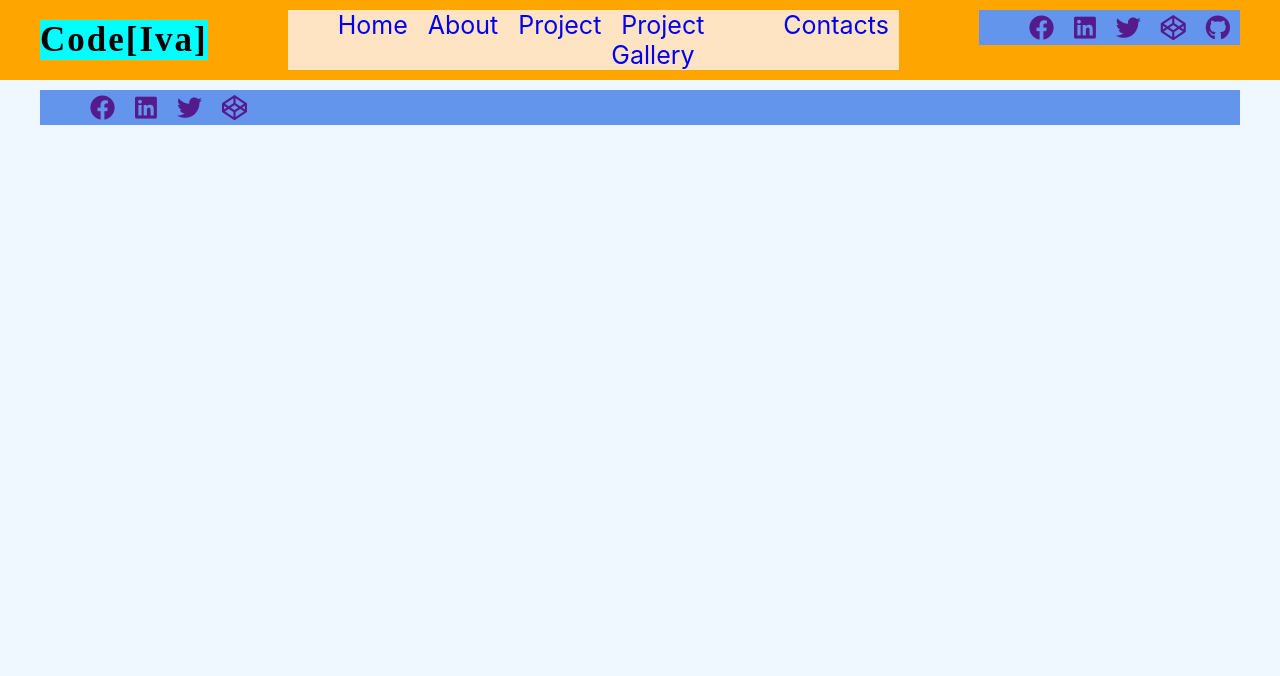
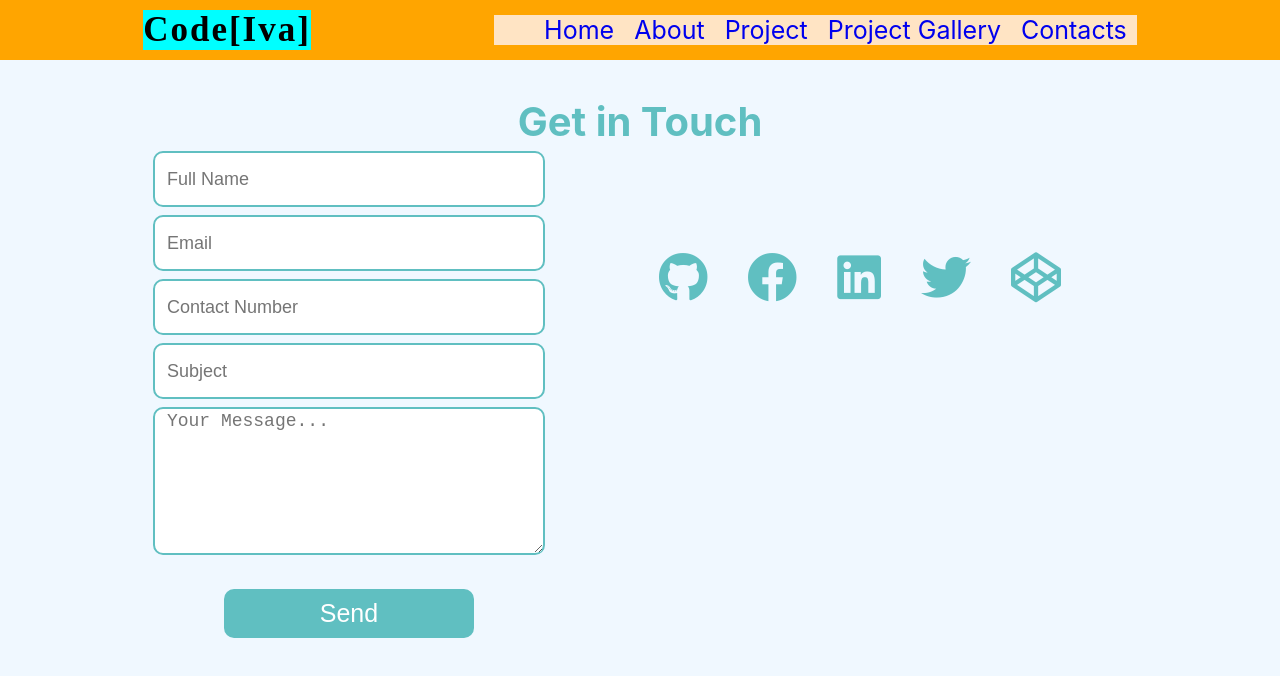
Before and after one commit to KodeIva/my-portfolio, a React (Create React App) app: page /my-portfolio/contact in a window 1280 px wide. Shown: the top 676 px of the page. Built offline with nearby package versions, Linux system fonts and the light colour scheme.

Commit message:
Add styles to Home.js, contact form and styles to Contact.js

```diff
--- a/src/App.js
+++ b/src/App.js
@@ -2,7 +2,7 @@ import React from 'react'
 import './App.css';
 import Home from  './components/Home'
 import Header from './components/Header';
-import { About } from './components/About';
+import About from './components/About';
 import Project from './components/Project';
 import ProjectGallery from './components/ProjectsGallery';
 import Contact from './components/Contact'
--- /dev/null
+++ b/src/Styles/contact.css
@@ -0,0 +1,94 @@
+.contact {
+   background-color: m;
+   height: 70vh;
+   width: 100%;
+   display: flex;
+   flex-direction: row;
+   justify-content: center;
+   align-items: center;
+}
+
+ h1 {
+   color: #60BFC1;
+   font-size: 40px;
+   text-align: center;
+   padding-top: 10px;
+}
+
+form {
+   display: flex;
+   flex-direction: column;
+   width: 400px;
+   margin-top: -120px;
+}
+
+input {
+   height: 50px;
+}
+
+input, textarea {
+   margin: 4px;
+   border: none;
+   text-indent: 10px;
+   outline: none;
+   font-size: 18px;
+   border-radius: 10px;
+   border: 2px solid #60BFC1;
+}
+
+.btn-send {
+   margin-top: 30px;
+   width: 250px;
+   border: none;
+   padding: 10px;
+   font-size: 25px;
+   align-self: center;
+   cursor: pointer;
+   background-color: #60BFC1;
+   color: white;
+   border-radius: 10px;
+}
+
+.btn-send:hover {
+  background-color: white;
+  color: #60BFC1;
+  font-weight: 600;
+  border: 2px solid #60BFC1;
+}
+
+.socialLinks {
+  margin-top: -350px;
+}
+
+.socialLinks ul {
+  display: flex;
+  margin: 10px 50px;
+  list-style-type: none;
+}
+
+.socialLinks ul a {
+  text-decoration: none;
+  color: #60BFC1;
+  padding: 45px 20px;
+  font-size: 50px;
+}
+
+.socialLinks ul li i:hover  {
+  transform: scale(1.2);
+  transition: .7s;
+}
+
+@media screen and (max-width: 900px) {
+ .contact {
+  flex-direction: column;
+ }
+form {
+  margin-top: -50px;
+}
+ .socialLinks {
+  margin-top: 50px;
+ }
+ .socialLinks ul a {
+  font-size: 30px;
+ }
+}
--- a/src/components/About.js
+++ b/src/components/About.js
@@ -1,6 +1,6 @@
 import React from 'react'
 
-export function About() {
+export default function About() {
  return (
   <div>
     <p>Lorem ipsum dolor sit amet consectetur adipisicing elit. Ullam ut ad voluptatum non iure consequuntur distinctio maxime, iste praesentium temporibus.</p>
--- a/src/components/Contact.js
+++ b/src/components/Contact.js
@@ -1,14 +1,48 @@
 import React from 'react'
+import  '../Styles/contact.css'
 
 export default function Contact() {
- return (
+ return (<>
+  <h1>Get in Touch</h1>
+   <section className="contact">
+
+    <form action="https://formspree.io/f/mvolnddd" method="POST">
+       <input type="text" name="Name" placeholder="Full Name" required/>
+       <input type="email" name="Email" placeholder="Email" required/>
+       <input type="number" name="Number" placeholder="Contact Number" required/>
+       <input type="text" name="Subject" placeholder="Subject" required/>
+       <textarea name="Message" id="" cols="30" rows="7" placeholder="Your Message..." required></textarea>
+       <button className="btn-send" type="submit">Send</button>
+    </form>
+
   <div className="socialLinks">
        <ul className="icons">
-        <li><a href="" className="fab fa-facebook"></a></li>
-        <li><a href="" className="fab fa-linkedin"></a></li>
-        <li><a href="" className="fab fa-twitter"></a></li>
-        <li><a href="" className="fab fa-codepen"></a></li>
+        <li>
+          <a href="https://github.com/KodeIva" aria-hidden="true" target="_blank" rel="noopener noreferrer">
+           <i className="fab fa-github" ></i>
+         </a>
+        </li>
+        <li>
+          <a href="https://www.facebook.com/" aria-hidden="true" target="_blank" rel="noopener noreferrer">
+            <i className="fab fa-facebook" ></i>
+          </a>
+        </li>
+        <li>
+          <a href="https://www.linkedin.com/in/iva-karadjova-4915572b/" aria-hidden="true"  target="_blank" rel="noopener noreferrer">
+            <i className="fab fa-linkedin" ></i>
+          </a>
+        </li>
+        <li>
+          <a href="https://twitter.com/KaradjovaIva" aria-hidden="true" target="_blanc" rel="noopener noreferrer">
+            <i className="fab fa-twitter" ></i>
+          </a>
+        </li>
+        <li><a href="https://codepen.io/Iva-19" aria-hidden="true" rel="noopener noreferrer"target="_blank">
+         <i  className="fab fa-codepen" ></i>
+        </a></li>
        </ul>
      </div>
+  </section>
+</>
  )
 }
--- a/src/components/Header.js
+++ b/src/components/Header.js
@@ -19,15 +19,7 @@ export default function Header() {
        <li> <Link to="/my-portfolio/contact">Contacts</Link></li>
      </ul>
      </div>
-     <div className="socialLinks">
-       <ul className="icons">
-        <li><a href="" className="fab fa-facebook"></a></li>
-        <li><a href="" className="fab fa-linkedin"></a></li>
-        <li><a href="" className="fab fa-twitter"></a></li>
-        <li><a href="" className="fab fa-codepen"></a></li>
-        <li><a href="" className="fab fa-github"></a></li>
-       </ul>
-     </div>
+
      <div className="bars">
       <button className="fas fa-bars"></button>
      </div>
--- a/src/components/Home.js
+++ b/src/components/Home.js
@@ -4,10 +4,16 @@ import React from 'react'
 export default function Home() {
   return(
    <div className='home'>
-       <h1>CodeIva</h1>
+   <div>
+      <img src="https://cdn.pixabay.com/photo/2016/05/26/14/29/woman-1417267_960_720.png" width="400" alt="" />
+   </div>
+   <div>
+     <h1>CodeIva</h1>
      <h3>Web Developer in development!</h3>
      <h3>Welcome to my Portfolio Page</h3>
    </div>
 
+   </div>
+
   )
 }
--- a/src/index.css
+++ b/src/index.css
@@ -48,7 +48,6 @@ body {
 
 .socialLinks ul {
   display: flex;
-  background-color: cornflowerblue;
   margin: 10px 40px;
   list-style-type: none;
 }
@@ -69,11 +68,9 @@ body {
   display: block;
 }
 
-.socialLinks ul li a:hover  {
-  transform: scale(1.2);
-}
 
-@media screen and (min-width: 800px) {
+
+@media screen and (min-width: 900px) {
   .bars {
     display: none;
   }
@@ -86,7 +83,14 @@ body {
   height: 100vh;
   margin-top: -22px;
   display: flex;
-  flex-direction: column;
-  justify-content: center;
+
+  justify-content: space-around;
   align-items: center;
 }
+
+
+@media screen and (min-width: 900px) {
+  .home {
+    flex-direction: column;
+  }
+}
```
